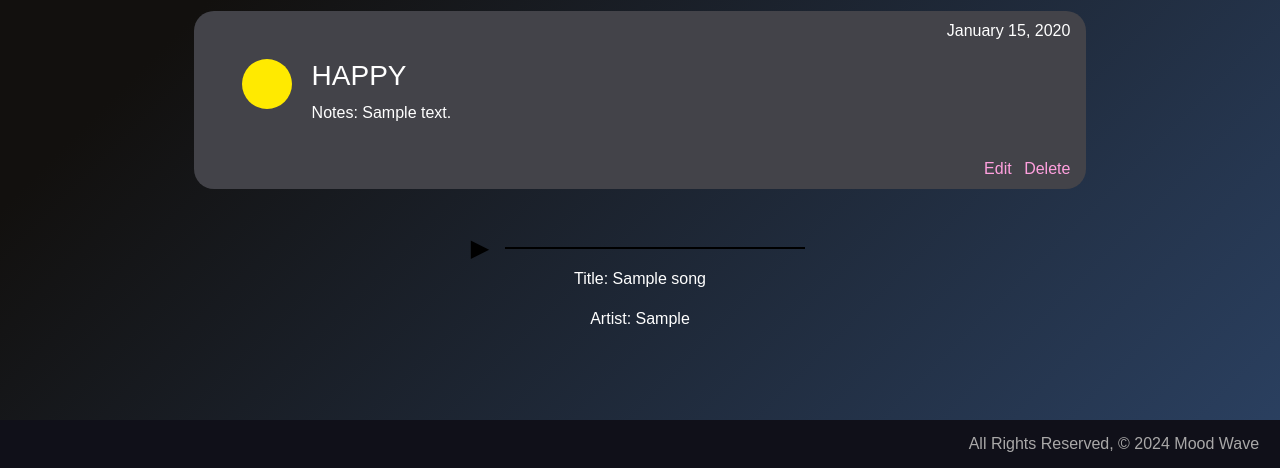
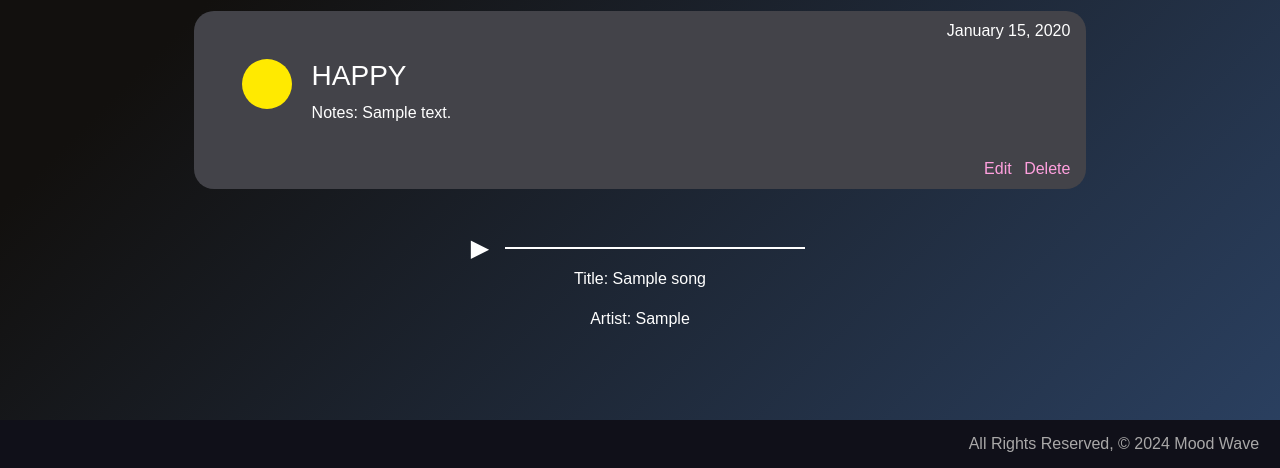
Before and after one commit to daliaahmed257/mood-wave, a Django app: page /moods/1/ in a window 1280 px wide. Shown: the part 332-800 px from the top of the page. Run offline with Django 5.2, Linux system fonts and the light colour scheme; tables that the repository leaves empty hold one stand-in row (values such as "Sample post").

Commit message:
adjust style

```diff
--- a/main_app/static/css/style.css
+++ b/main_app/static/css/style.css
@@ -231,7 +231,7 @@ footer {
 
   .custom-audio-controls button {
     font-size: 1.5em;
-    color: black;
+    color: white;
     background-color:transparent;
     border: none;
     cursor: pointer;
@@ -240,7 +240,7 @@ footer {
   .progress-bar {
     height: 2px;
     width: 300px;
-    background-color: black;
+    background-color: white;
     margin: 0 10px;
   }
 
@@ -256,6 +256,7 @@ footer {
 @media only screen and (max-width: 600px) {
     .details-mood-card {
         width: 100%;
+        font-size: .8em;
     }
 }
 
```
